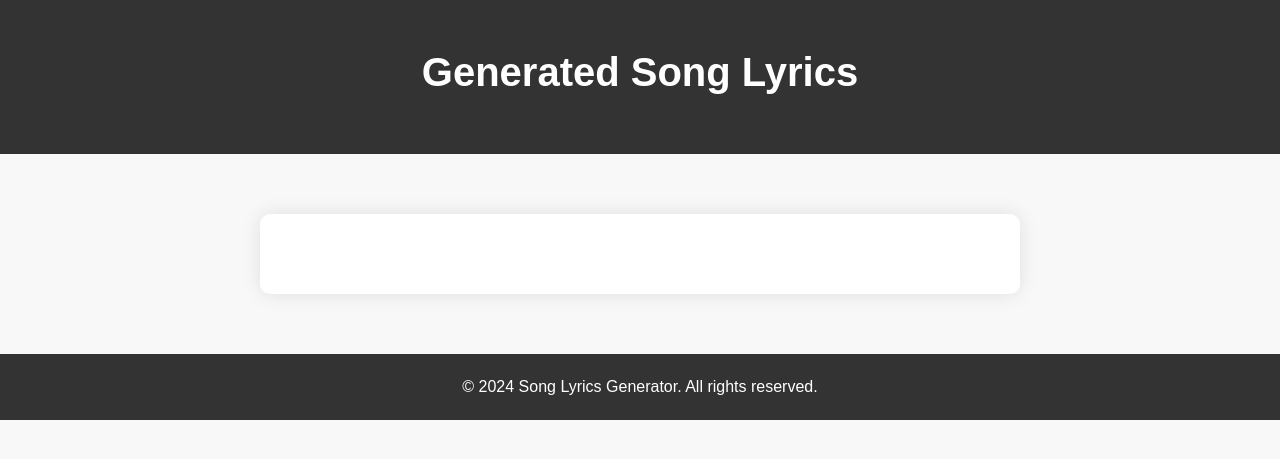
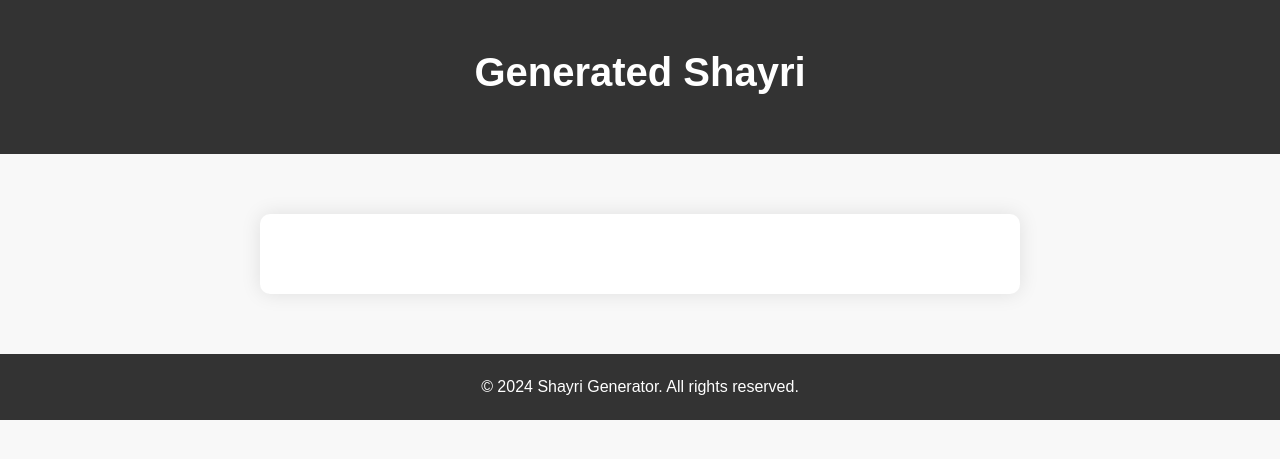
Before and after one commit to shahram8708/Shayri-Generator, a Flask app: template templates/result.html in a window 1280 px wide. Shown: the top 459 px of the page. Run offline with Flask 3, Linux system fonts and the light colour scheme; the template is opened without the code that fills it, so the values that code supplies are empty.

Commit message:
Update result.html

```diff
--- a/templates/result.html
+++ b/templates/result.html
@@ -4,7 +4,7 @@
 <head>
     <meta charset="UTF-8">
     <meta name="viewport" content="width=device-width, initial-scale=1.0">
-    <title>Generated Song Lyrics</title>
+    <title>Generated Shayri</title>
     <link rel="stylesheet" href="{{ url_for('static', filename='styles.css') }}">
     <style>
         body {
@@ -69,7 +69,7 @@
 </head>
 <body>
     <header>
-        <h1>Generated Song Lyrics</h1>
+        <h1>Generated Shayri</h1>
     </header>
     <main>
         <article class="story">
@@ -77,7 +77,7 @@
         </article>
     </main>
     <footer>
-        <p>&copy; 2024 Song Lyrics Generator. All rights reserved.</p>
+        <p>&copy; 2024 Shayri Generator. All rights reserved.</p>
     </footer>
 </body>
 </html>
```
